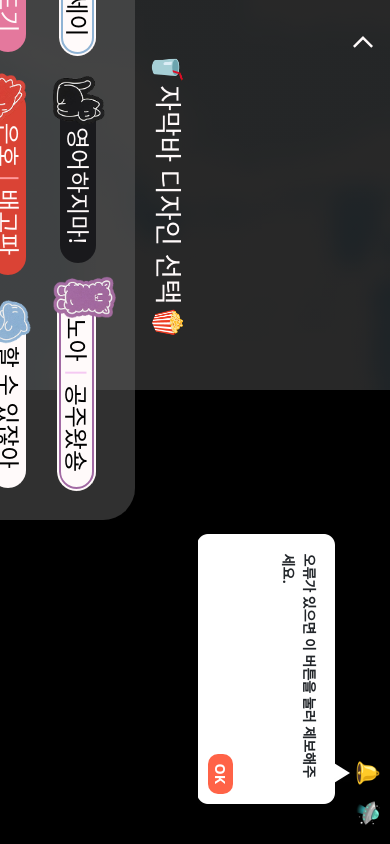
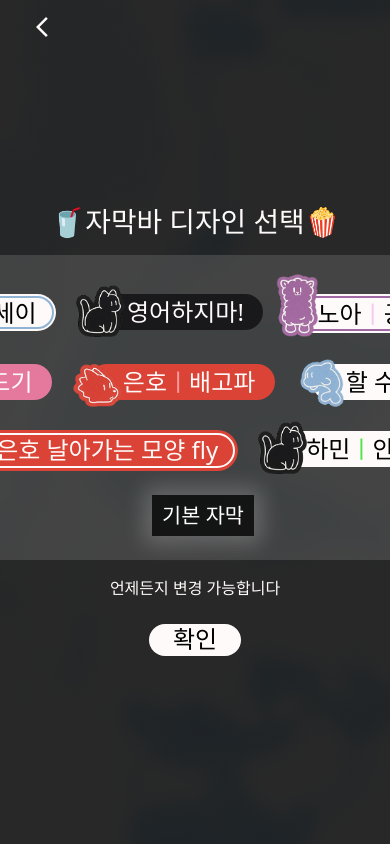
Before and after one commit to mimgusalad/plave-subtitles, a React (Create React App) app: page /watch in a window 390 px wide. Built offline with nearby package versions, Linux system fonts and the light colour scheme; no server answers; a web font is replaced by a local one.

Commit message:
rotation button on video mobile only

```diff
--- a/src/components/Modal.js
+++ b/src/components/Modal.js
@@ -78,10 +78,6 @@
     );
   };
 
-  // useEffect(() => {
-  //   handleRotate();
-  // }, [rotate]);
-
   return (
     <div
       className={`modal-screen${isMobile && !isTablet ? "-mobile" : ""} ${
--- a/src/css/mobile.css
+++ b/src/css/mobile.css
@@ -51,24 +51,10 @@
 
 .mobile-video-page {
     position: relative;
-    background-color: tomato;
 }
 
 .mobile-video-container {
-    /* position: absolute;
-    top: 0;
-    left: 50%;
-    transform: translateX(-50%);
-    justify-content: center;
-    align-items: center;
-    display: flex;
-    flex-direction: column;
-    width: 100%;
-    z-index: 0;
-    height: auto;
-    background-color: black; */
     position: relative;
-    justify-content: center;
     align-items: center;
     display: flex;
     flex-direction: column;
@@ -164,3 +150,10 @@
     font-size: 1.5em;
     margin: 0.3em 0.3em;
 }
+
+#rotate-button-video{
+    position: absolute;
+    padding: 10px;
+    bottom: 20px;
+    right: 10px;
+}
--- a/src/css/style.css
+++ b/src/css/style.css
@@ -87,11 +87,23 @@
 }
 
 #form-button {
-  position: fixed;
+  position: absolute;
+  top: 40px;
+  right: 0;
+  padding: 6px 8px;
+  margin-right: 10px;
+}
+
+#drawer-button{
+  position: absolute;
   top: 0;
-  right: 30px;
+  right: 0;
   padding: 6px 8px;
-  margin-right: 20px;
+  margin-right: 10px;
+  z-index: 2;
+  font-size: 1.3em;
+  background-color: transparent;
+  border: none;
 }
 
 .form-container {
@@ -163,7 +175,8 @@
 
 #tooltip1{
   position: relative;
-  right: 40px;
+  top: 40px;
+  right: 0;
 }
 
 #tooltip2{
@@ -205,16 +218,3 @@
   font-size: 14px;
   font-weight: bold;
 }
-
-#drawer-button{
-  position: absolute;
-  top: 0;
-  right: 0;
-  padding: 6px 8px;
-  margin-left: 20px;
-  margin-right: 10px;
-  z-index: 2;
-  font-size: 1.3em;
-  background-color: transparent;
-  border: none;
-}
--- a/src/pages/VideoPage.js
+++ b/src/pages/VideoPage.js
@@ -1,3 +1,4 @@
+import ScreenRotationIcon from "@mui/icons-material/ScreenRotation";
 import "bootstrap/dist/css/bootstrap.min.css";
 import { useEffect, useRef, useState } from "react";
 import { isMobile, isTablet } from "react-device-detect";
@@ -96,11 +97,23 @@
   };
 
   // 모바일 가로화면 방향
-  const handleRotate = () => {
+  const setRotateDirection = () => {
     if (rotate === "1") {
       leftHandRotation();
     } else {
       rightHandRotation();
+    }
+  };
+
+  const handleRotate = () => {
+    if (rotate === "0") {
+      setRotate("1");
+      leftHandRotation();
+      sessionStorage.setItem("rotate", "1");
+    } else {
+      setRotate("0");
+      rightHandRotation();
+      sessionStorage.setItem("rotate", "0");
     }
   };
 
@@ -119,7 +132,7 @@
   }, [fontSize]);
 
   useEffect(() => {
-    handleRotate();
+    if (isMobile && !isTablet) setRotate();
   }, []);
 
   // Fetch initial subtitles and set up event listeners
@@ -233,6 +246,13 @@
           handleFontSizeChange={handleFontSizeChange}
           fontSize={fontSize}
         />
+        {isMobile && !isTablet && (
+          <span id="rotate-button-video" onClick={handleRotate}>
+            <ScreenRotationIcon
+              style={{ color: "snow", fontSize: "1.5em", cursor: "pointer" }}
+            />
+          </span>
+        )}
         {isGuideOpen && (
           <GuideTooltip
             lang={selectedLanguage}
```
